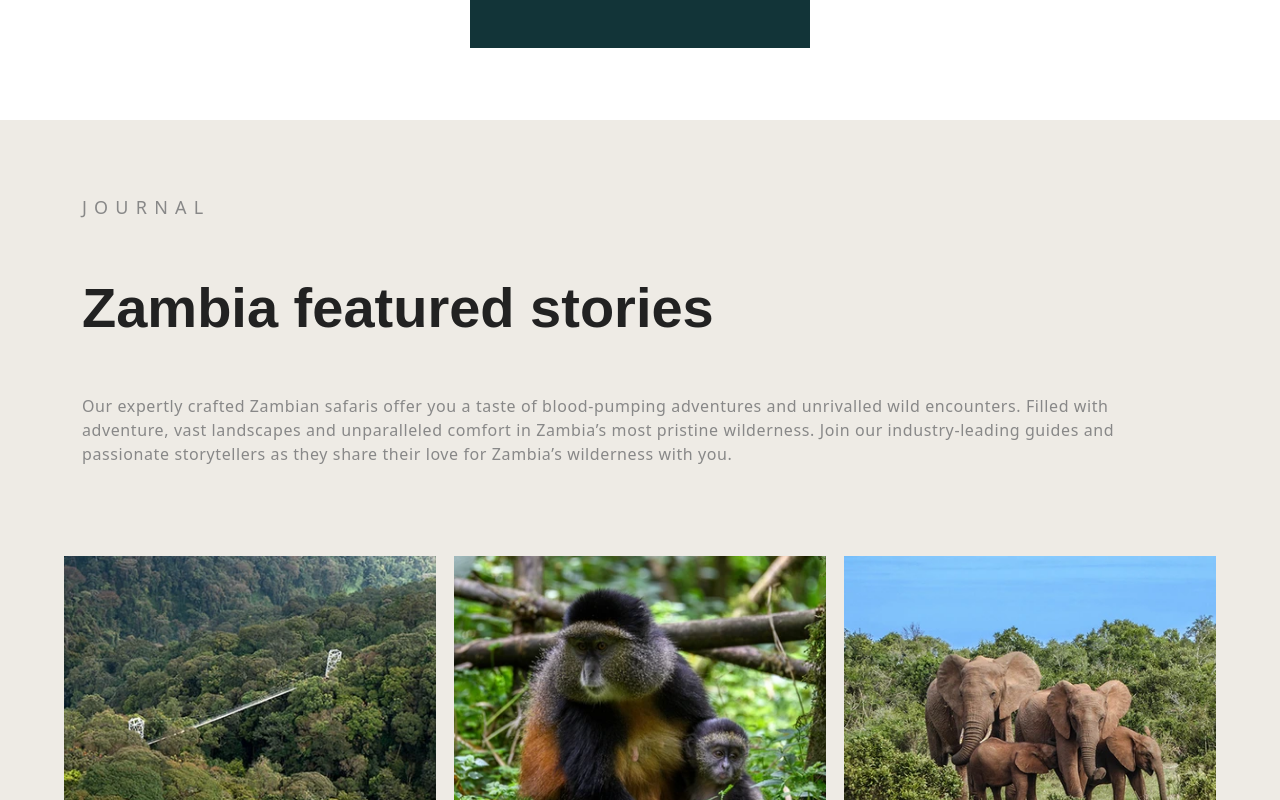
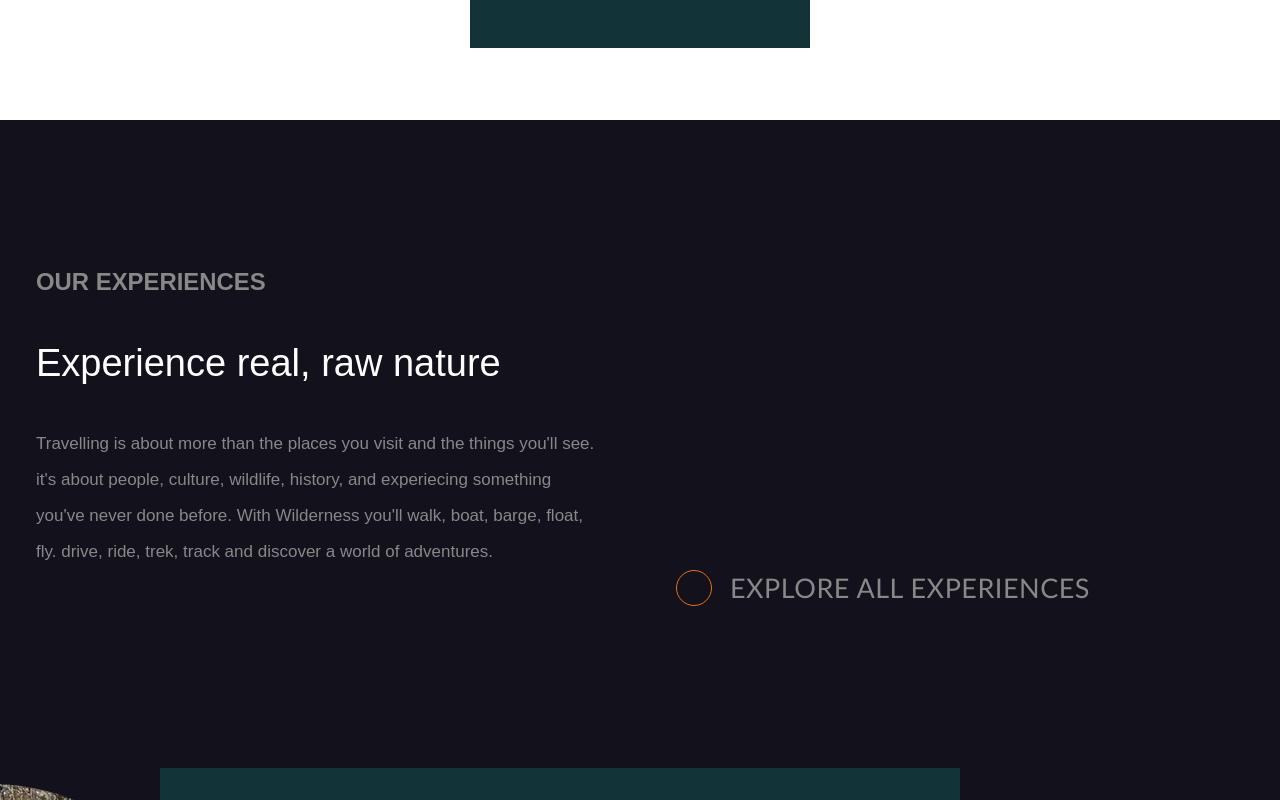
Before and after one commit to BenMukebo/landing-page, a React (Create React App) app: page / in a window 1280 px wide. Shown: the part 3640-4440 px from the top of the page. Built offline with nearby package versions, Linux system fonts and the light colour scheme.

Commit message:
adding slider on home

```diff
--- a/src/pages/home/home.tsx
+++ b/src/pages/home/home.tsx
@@ -1,5 +1,5 @@
 import { Main } from '../../layouts';
-import { Intro, About, Services, Features, Contacts  } from '../../components/index';
+import { Intro, About, Experience, Services, Features, Contacts  } from '../../components/index';
 // import styles from './home.module.scss';
 
 export const Home: React.FC<{}> = () => {
@@ -9,6 +9,7 @@ export const Home: React.FC<{}> = () => {
         <Intro />
         <About />
         <Services />
+        <Experience />
         {/* <Team /> */}
         {/* <Testimonials /> */}
         <Features />
```
